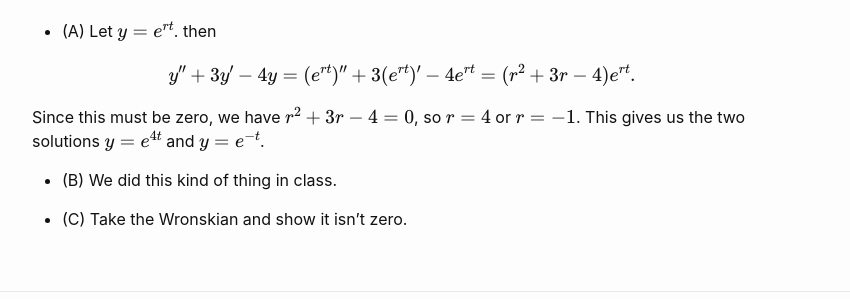
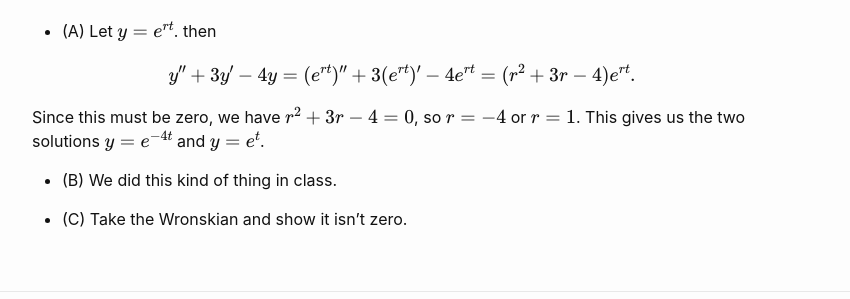
Before and after one commit to wcasper/math207spring2024, a Jekyll site: the page built from _exams/practice-exam2-soln.md, in a window 1280 px wide and 900 px high, scrolled down 7236 px. Shown: the part 380-679 px from the top of the window, without its empty margins (238-1088 px from the left). Built offline with Jekyll 4.4.1, drawn with Linux system fonts in a browser that asks for light colours.

Commit message:
fixed typo

```diff
--- a/_exams/practice-exam2-soln.md
+++ b/_exams/practice-exam2-soln.md
@@ -337,8 +337,8 @@ $$y'' + 3y' -4y = 0$$
 
 $$y'' + 3y' -4y =(e^{rt})'' + 3(e^{rt})' - 4e^{rt} = (r^2+3r-4)e^{rt}.$$
 
-Since this must be zero, we have $$r^2+3r-4=0$$, so $$r=4$$ or $$r=-1$$.
-This gives us the two solutions $$y=e^{4t}$$ and $$y=e^{-t}$$.
+Since this must be zero, we have $$r^2+3r-4=0$$, so $$r=-4$$ or $$r=1$$.
+This gives us the two solutions $$y=e^{-4t}$$ and $$y=e^{t}$$.
 
 * (B) We did this kind of thing in class.
 
```
